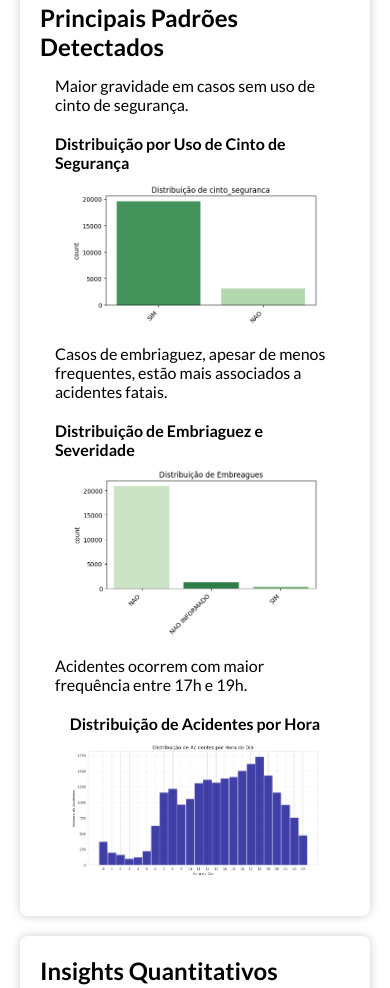
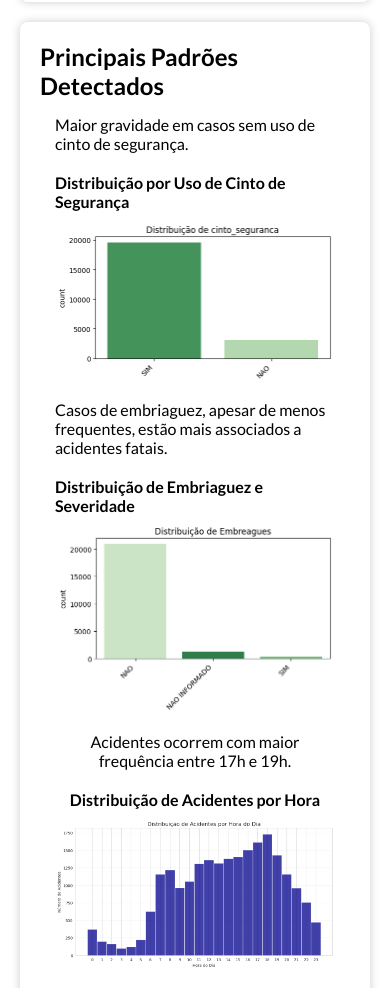
Before and after one commit to mariliagabriellanascimento/FatalityPredict, a website: page pags/eda.html in a window 390 px wide. Shown: the part 1561-2549 px from the top of the page. Drawn offline with nearby package versions, Linux system fonts and the light colour scheme.

Commit message:
Responsividade completa

```diff
--- a/css/eda.css
+++ b/css/eda.css
@@ -10,3 +10,7 @@
     border-radius: 8px;
     box-shadow: 0 0 10px rgba(0, 0, 0, 0.2);
 }
+
+#centralizar {
+    text-align: center;
+}
--- a/css/home.css
+++ b/css/home.css
@@ -46,8 +46,8 @@
 
 .lista-explicacaoGrafico {
   list-style: none;
-  justify-items: center;
-  justify-content: space-between;
+  justify-items: center !important;
+
 }
 
 .lista-explicacao {
@@ -68,7 +68,9 @@
 }
 
 .grafico img {
-  max-width: 600px;
+  width: 100%;
+  height: auto;
+  object-fit: contain;
   border-radius: 6px;
 }
 
--- a/css/responsividade.css
+++ b/css/responsividade.css
@@ -34,6 +34,7 @@
   font-size: 40px;
   color: #FFFFFF;
   margin: 20px;
+  display: none;
 }
 
 .botao-fechar {
@@ -140,6 +141,10 @@
     margin-bottom: 100px;
   }
 
+  .botao-abrir {
+    display: block;
+  }
+
   .menuLateral {
     display: none;
   }
@@ -147,29 +152,4 @@
   .menuLateralmobile {
     display: block;
   }
-
-  .grafico img {
-    width: 100%;
-    height: auto;
-    object-fit: contain;
-  }
 }
-
-@media (max-width: 576px) {
-  .grafico img {
-    max-width: 360px;
-  }
-}
-
-@media (max-width: 414px) {
-  .grafico img {
-    max-width: 250px;
-  }
-}
-
-
-@media (max-width: 375px) {
-  .grafico img {
-    max-width: 230px;
-  }
-}
--- a/css/saibamais.css
+++ b/css/saibamais.css
@@ -24,7 +24,7 @@
 }
 
 .carrossel-list-noticia .carrossel-item-noticia .carrossel-link-noticia {
-    user-select: none;
+    /* user-select: none; */
     display: block;
     background: linear-gradient(#fdcece, #fdcdcd, #fbbdbd);
     padding: 18px;
--- a/css/sobrenos.css
+++ b/css/sobrenos.css
@@ -19,10 +19,11 @@
     border-radius: 5px;
     font-weight: bold;
     transition: background-color 0.3s;
+    border: solid 2px transparent;
 }
 
 .botao-voltar:hover {
-    background-color: #005582;
+    border: solid 2px #ffffff;
 }
 
 .conteudo-principal-sobrenos {
--- a/pags/eda.html
+++ b/pags/eda.html
@@ -170,11 +170,10 @@
               <img src="../img/graficos/distribuicao-embreaguez.png" alt="Embriaguez x Severidade">
             </div>
           </li>
-          <li class="item-explicacaoGrafico">Acidentes ocorrem com maior frequência entre 17h e 19h.
+          <li class="item-explicacaoGrafico" id="centralizar">Acidentes ocorrem com maior frequência entre 17h e 19h.
             <div class="grafico">
               <p class="titulosGraficos"><b>Distribuição de Acidentes por Hora</b></p>
-              <img id="horapdia" src="../img/graficos/distribuicao-acidentes-hora-por-dia.png"
-                alt="Acidentes por Hora do Dia">
+              <img src="../img/graficos/distribuicao-acidentes-hora-por-dia.png" alt="Acidentes por Hora do Dia">
             </div>
           </li>
         </ul>
```
Also changed, not shown: pags/sobrenos.html (+2 -3 lines), css/global.css (line endings or trailing spaces), img/icon/home.png (added).
